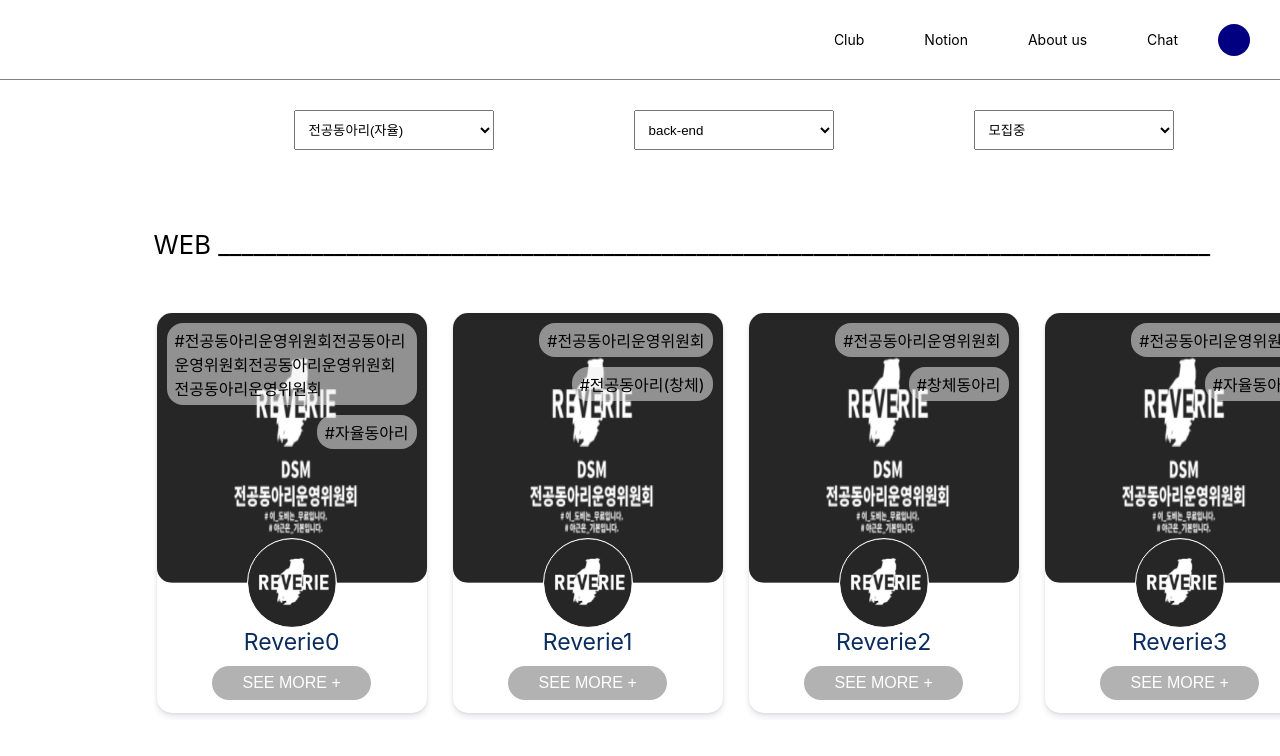
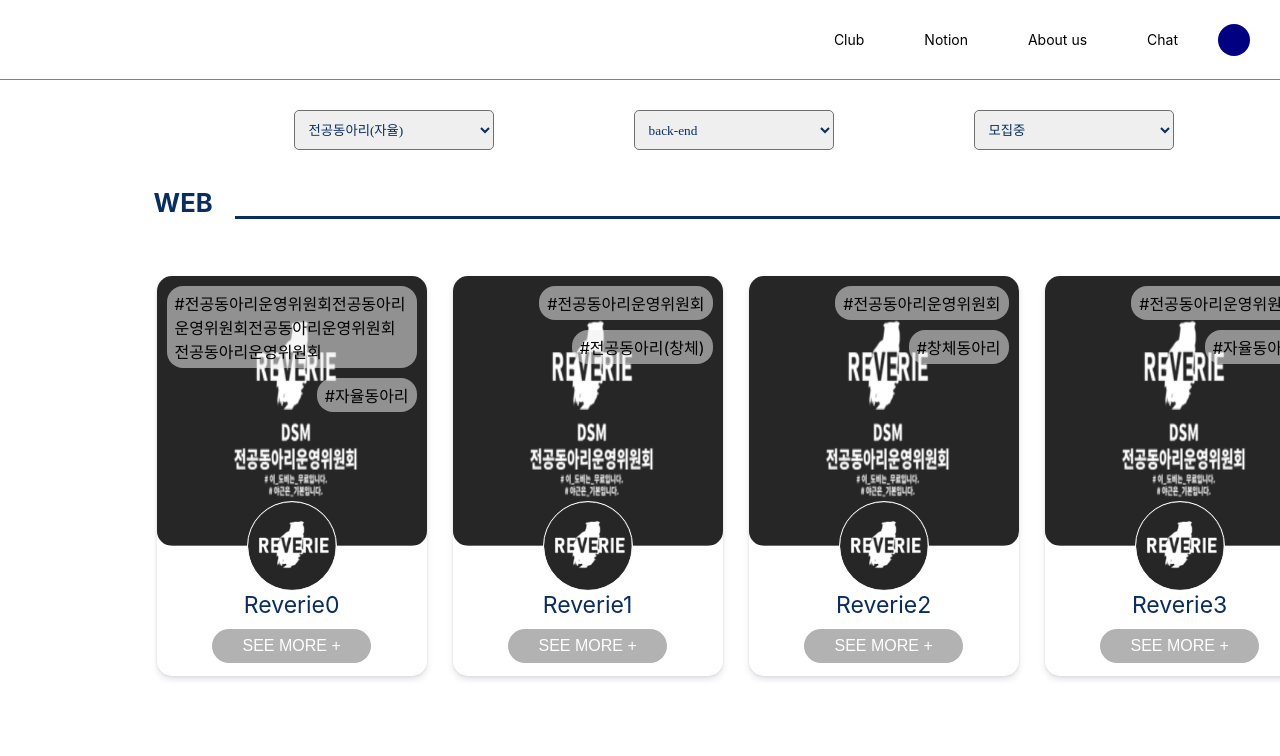
Before and after one commit to RE-VEL/REVEL-frontend-V1, a Next.js app: page /clubClassification in a window 1280 px wide. Shown: the top 756 px of the page. Built offline with nearby package versions, Linux system fonts and the light colour scheme.

Commit message:
Style: change line add font

```diff
--- a/pages/clubClassification.tsx
+++ b/pages/clubClassification.tsx
@@ -100,10 +100,10 @@ const ClubClassification = () => {
           <option value="EndOfRecruitment">모집완료</option>
         </ClubSel>
       </form>
-      <InfoWraper>
-        WEB
-        _____________________________________________________________________________________
-      </InfoWraper>
+      <span>
+        <InfoWraper>WEB</InfoWraper>
+        <Line></Line>
+      </span>
       <div>
         <MyClub>
           {cards.slice(scrollNum * 4, scrollNum * 4 + 4).map((card: card) => (
@@ -121,8 +121,11 @@ const ClubSel = styled.select`
   padding: 10px;
   margin-left: 140px;
   margin-top: 30px;
-  margin-bottom: 0px;
+  border-radius: 5px;
+  color: #082d5f;
+  border-color: #707070;
   outline: 1px;
+  font-family: 나눔스퀘어라운드;
 `;
 
 const MyClub = styled.div`
@@ -140,8 +143,6 @@ const MyPage = styled.main`
   height: 100vh;
   display: grid;
   padding: 10vh 12vw;
-  gap: 50px;
-  grid-template-rows: repeat(2, 1fr);
 `;
 
 const InfoWraper = styled.div`
@@ -149,6 +150,18 @@ const InfoWraper = styled.div`
   align-items: flex-end;
   position: relative;
   font-size: 2vw;
+  font-weight: bold;
+  color: #082d5f;
+  width: 7%;
+  float: left;
+`;
+
+const Line = styled.p`
+  color: #082d5f;
+  border-bottom-style: solid;
+  width: 93%;
+  float: left;
+  margin-top: 2.5%;
 `;
 
 export default ClubClassification;
```
